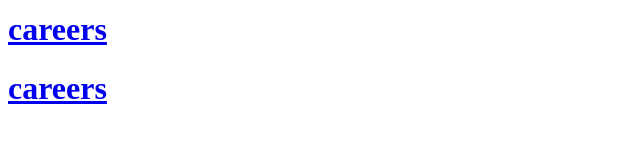
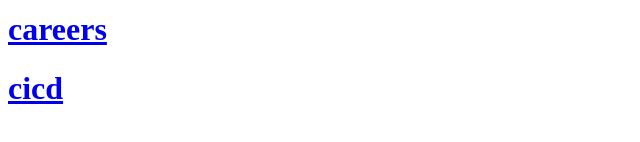
Before and after one commit to jyothi-92/html-application, a plain HTML site: page index.html in a window 1280 px wide. Shown: the part 172-314 px from the top of the page, without its empty margins (0-640 px from the left). Drawn offline with Linux system fonts and the light colour scheme.

Commit message:
updated index file

```diff
--- a/index.html
+++ b/index.html
@@ -2,4 +2,4 @@
 <h1><a href=chat.html>chat</a></h1>
 <h1><a href=help.html>help</a></h>
 <h1><a href=careers.html>careers</a></h>
-<h1><a href=cicd.html>careers</a></h>
+<h1><a href=cicd.html>cicd</a></h>
```
